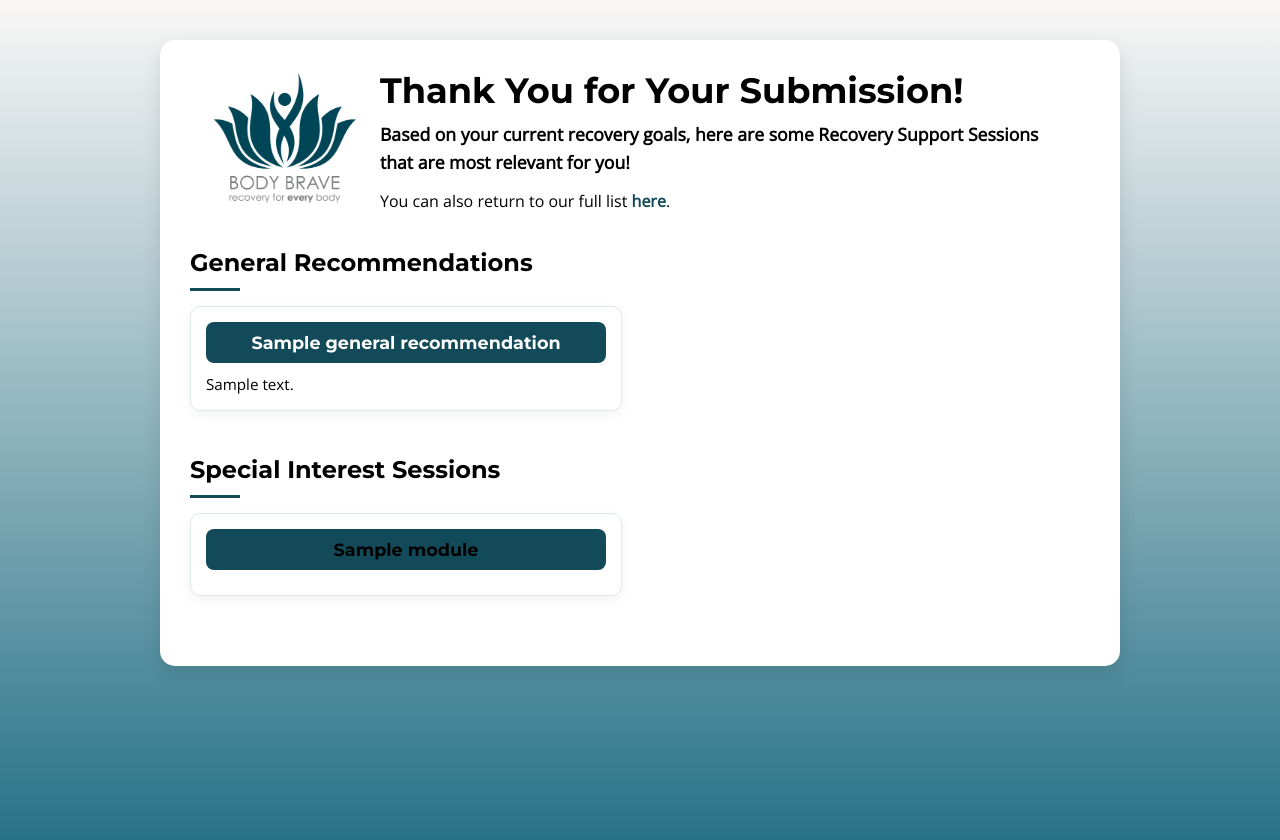
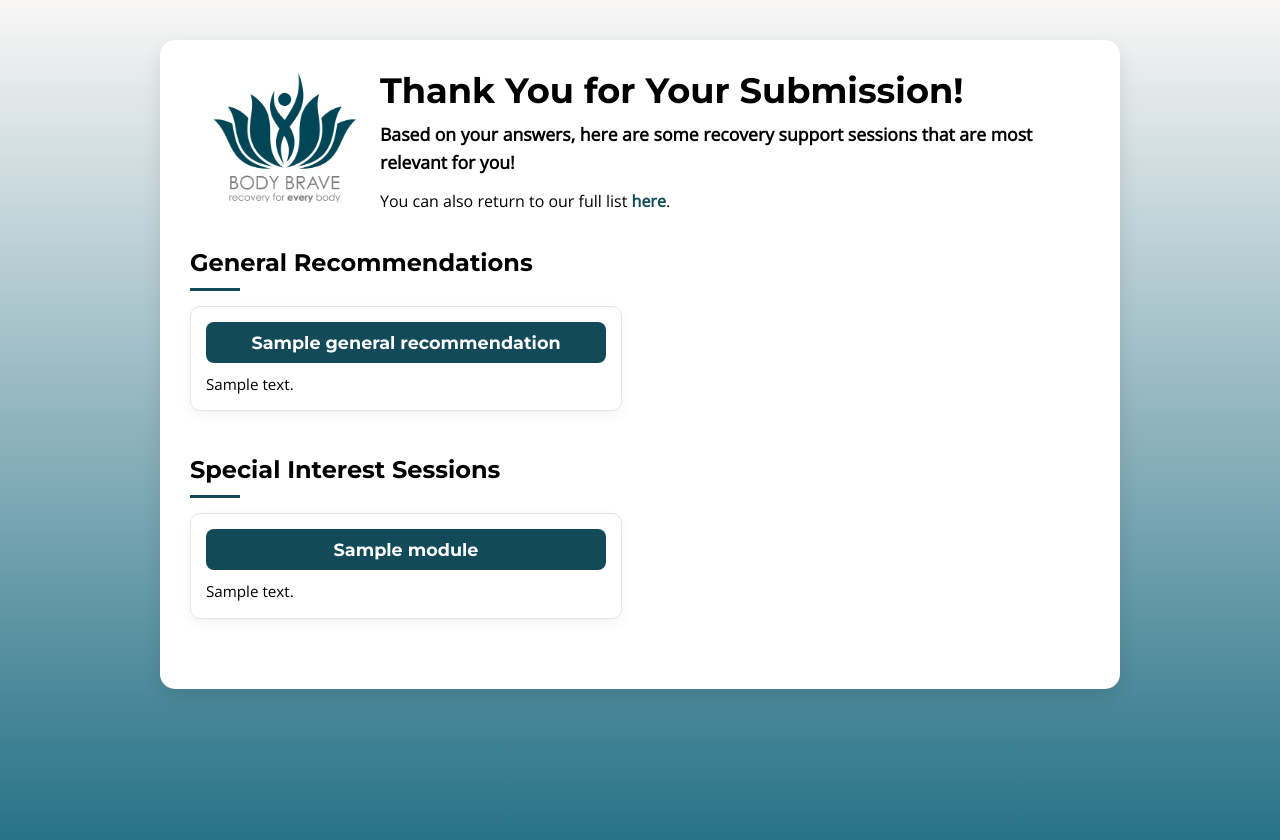
Before and after one commit to RandomFrisbee55/render_test, a FastAPI app: template templates/thankyou.html in a window 1280 px wide. Run offline with FastAPI, Linux system fonts and the light colour scheme; the template is opened without the code that fills it: most values are stand-ins (such as "Sample title", 1, 10 or a date in 2020).

Commit message:
Update thankyou.html

```diff
--- a/templates/thankyou.html
+++ b/templates/thankyou.html
@@ -144,6 +144,10 @@
             background: #F5F5F5;
             cursor: default;
         }
+        .module-card.disabled:hover {
+            transform: none;
+            box-shadow: 0 4px 12px rgba(0, 0, 0, 0.05);
+        }
         .module-card.disabled .module-title {
             background-color: #999;
             cursor: default;
@@ -208,7 +212,7 @@
             </div>
             <div class="header-text">
                 <h1>Thank You for Your Submission!</h1>
-                <h3>Based on your current recovery goals, here are some Recovery Support Sessions that are most relevant for you!</h3>
+                <h3>Based on your answers, here are some recovery support sessions that are most relevant for you! </h3>
                 <p class="header-link">You can also return to our full list <a href="https://www.bodybrave.ca/past-support-sessions" target="_blank" rel="noopener noreferrer">here</a>.</p>
             </div>
         </header>
@@ -220,13 +224,16 @@
                 <li class="module-card{% if not link %} disabled{% endif %}">
                     {% if link %}
                     <a href="{{ link }}" target="_blank" rel="noopener noreferrer" aria-label="View {{ name }} module in a new tab">
-                    {% endif %}
                         <div class="module-title">{{ name }}</div>
                         {% if description %}
                         <div class="module-description">{{ description }}</div>
                         {% endif %}
-                    {% if link %}
                     </a>
+                    {% else %}
+                        <div class="module-title">{{ name }}</div>
+                        {% if description %}
+                        <div class="module-description">{{ description }}</div>
+                        {% endif %}
                     {% endif %}
                 </li>
                 {% endfor %}
@@ -238,11 +245,19 @@
             <h2>Special Interest Sessions</h2>
             <ol class="module-list">
                 {% for module in niche_recommendations %}
-                <li class="module-card">
+                <li class="module-card{% if not module.link %} disabled{% endif %}">
                     {% if module.link %}
-                    <a href="{{ module.link }}" target="_blank" rel="noopener noreferrer" aria-label="View {{ module.name }} module in a new tab" class="module-title">{{ module.name }}</a>
+                    <a href="{{ module.link }}" target="_blank" rel="noopener noreferrer" aria-label="View {{ module.name }} module in a new tab">
+                        <div class="module-title">{{ module.name }}</div>
+                        {% if module.description %}
+                        <div class="module-description">{{ module.description }}</div>
+                        {% endif %}
+                    </a>
                     {% else %}
-                    <div class="module-title" style="background-color: #999; cursor: default;">{{ module.name }}</div>
+                        <div class="module-title">{{ module.name }}</div>
+                        {% if module.description %}
+                        <div class="module-description">{{ module.description }}</div>
+                        {% endif %}
                     {% endif %}
                 </li>
                 {% endfor %}
```
